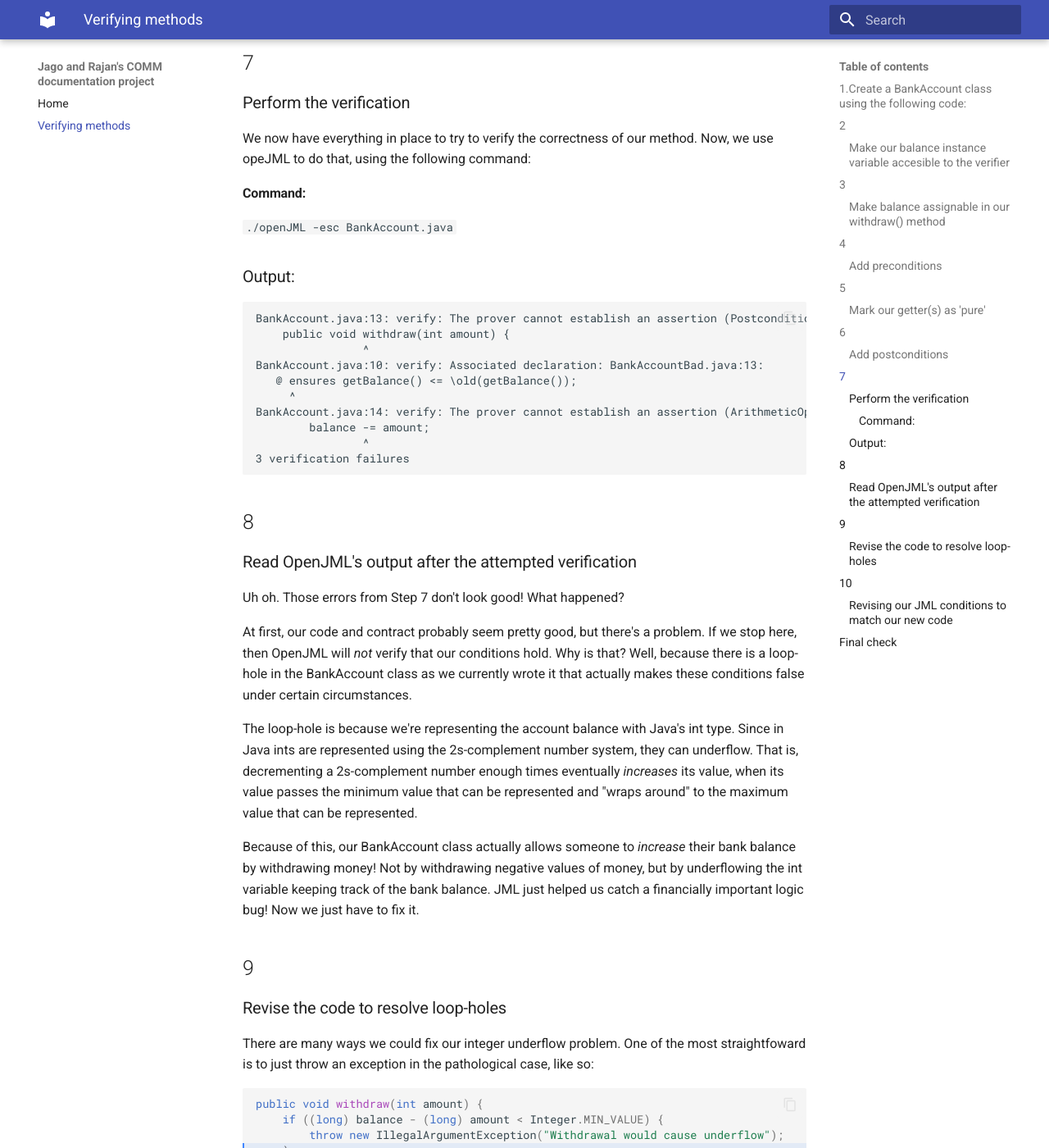
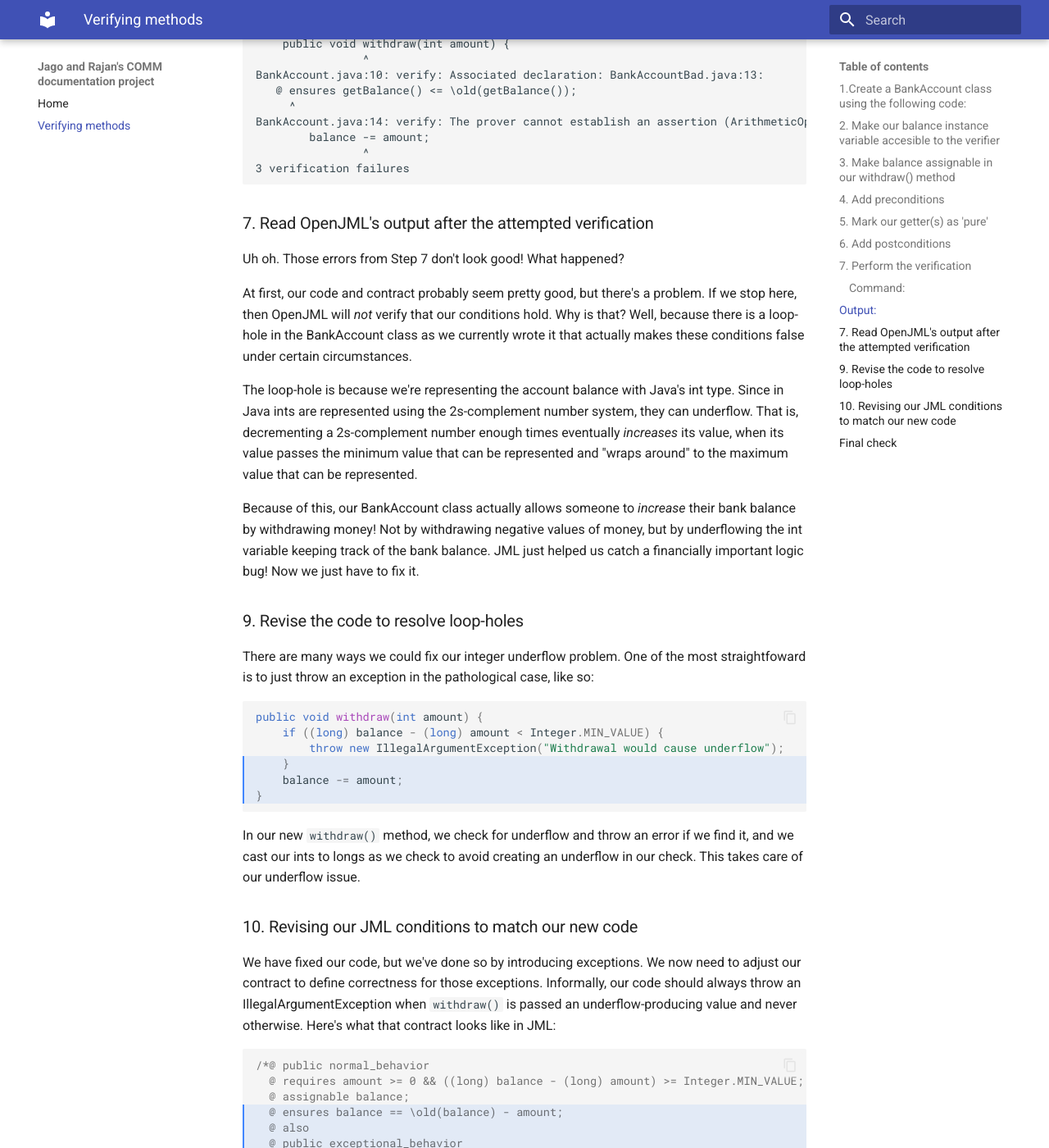
Before and after one commit to jagohine/documentation_project, an MkDocs documentation site: the page built from docs/method_verification.md, in a window 1280 px wide and 1400 px high, scrolled down 4160 px. Shown: the whole window at 82% size. Built offline with MkDocs 1.6.1 and Material for MkDocs 9.7.7, drawn with Linux system fonts in a browser that asks for light colours; some of the changed text lies outside the part shown.

Commit message:
fixed step titles

````diff
--- a/docs/method_verification.md
+++ b/docs/method_verification.md
@@ -24,8 +24,7 @@ public class BankAccount {
 
 This is obviously a ridiculously simplified model of a bank account, but there is enough complexity in it to show us the power of JML.
 
-## 2
-### Make our ```balance``` instance variable accesible to the verifier
+### 2. Make our ```balance``` instance variable accesible to the verifier
 
 By prepending a ```/*@ spec_public @*/ ``` expression to a variable declaration, we're telling the OpenJML verifier that the instance variable in question is part of the specification to be verified. Even though instance variables are generally private, we might want to establish facts about them, and the ``` /*@ spec_public @*/ ``` expression makes them visible to the verifier.
 
@@ -49,8 +48,7 @@ public class BankAccount {
 ```
 
 
-## 3
-### Make ```balance``` assignable in our ```withdraw()``` method
+### 3. Make ```balance``` assignable in our ```withdraw()``` method
 
 
 JML allows us to specify which variables can be mutated and which cannot. This both helps us as developers restrict our code's behaviour and helps the openJML verifier analyze that behaviour. The instance variable ```balance``` is mutated by ```withdraw()```, so we, we can declare ```balance``` to be assignable by ```withdraw()``` using a ```@ assignable VARIABLE``` clause in the contract for ```withdraw()```.
@@ -73,8 +71,7 @@ public class BankAccount {
 }
 ```
 
-## 4
-### Add preconditions
+### 4. Add preconditions
 Preconditions are the assumptions we make about the environment before we verify things. We're saying "Assuming these things are true, we can verify these other things are also true". Preconditions tell us when our contract applies. We can create preconditions using the ```requires``` keyword.
 
 
@@ -99,8 +96,8 @@ public class BankAccount {
 ```
 This ``` @ requires amount >= 0; ``` expression is saying "The precondition for our contract applying is that the ```amount``` variable is non-negative".
 
-## 5
-### Mark our getter(s) as 'pure'
+
+### 5. Mark our getter(s) as 'pure'
 A 'pure' method is one without any side effects (i.e, one which doesn't mutate any instance variables). Pure methods are very important in JML because they are the only methods in terms of which we can write our contracts. Since we want to verify claims about how the balance of our bank accounts are affected by withdrawing money, we will write our claims in terms of the behaviour of the ```getBalance()``` getter. To do this, we first need to explicitly mark it as pure, using the ```pure``` keyword:
 
 ```java hl_lines="4-9"
@@ -122,8 +119,7 @@ public class BankAccount {
 }
 ```
 
-## 6
-### Add postconditions
+### 6. Add postconditions
 Post conditions are conditions about the environment that we will verify are true *after* our method has run. They are the conditions we are trying to prove actually obtain. In this case, we want to verify that withdrawing money never increases the amount of money in the account.
 
 In JML we write postconditions using ```ensures``` expressions of the form ```//@ ensures PROPERTY```, where ```PROPERTY``` is some proposition we want to require be true after our method as returned.
@@ -159,9 +155,7 @@ public class BankAccount {
 }
 ```
 
-
-## 7
-### Perform the verification
+### 7. Perform the verification
 
 We now have everything in place to try to verify the correctness of our method. Now, we use opeJML to do that, using the following command:
 #### Command:
@@ -181,8 +175,7 @@ BankAccount.java:14: verify: The prover cannot establish an assertion (Arithmeti
 
 ```
 
-## 8
-### Read OpenJML's output after the attempted verification
+### 7. Read OpenJML's output after the attempted verification
 
 Uh oh. Those errors from Step 7 don't look good! What happened?
 
@@ -192,8 +185,8 @@ The loop-hole is because we're representing the account balance with Java's int
 
 Because of this, our BankAccount class actually allows someone to *increase* their bank balance by withdrawing money! Not by withdrawing negative values of money, but by underflowing the int variable keeping track of the bank balance. JML just helped us catch a financially important logic bug! Now we just have to fix it.
 
-## 9
-### Revise the code to resolve loop-holes
+
+### 9. Revise the code to resolve loop-holes
 
 There are many ways we could fix our integer underflow problem. One of the most straightfoward is to just throw an exception in the pathological case, like so:
 
@@ -207,8 +200,7 @@ public void withdraw(int amount) {
 ```
 In our new ```withdraw()``` method, we check for underflow and throw an error if we find it, and we cast our ints to longs as we check to avoid creating an underflow in our check. This takes care of our underflow issue.
 
-## 10
-### Revising our JML conditions to match our new code
+###  10. Revising our JML conditions to match our new code
 
 We have fixed our code, but we've done so by introducing exceptions. We now need to adjust our contract to define correctness for those exceptions. Informally, our code should always throw an IllegalArgumentException when ```withdraw()``` is passed an underflow-producing value and never otherwise. Here's what that contract looks like in JML:
 
````
